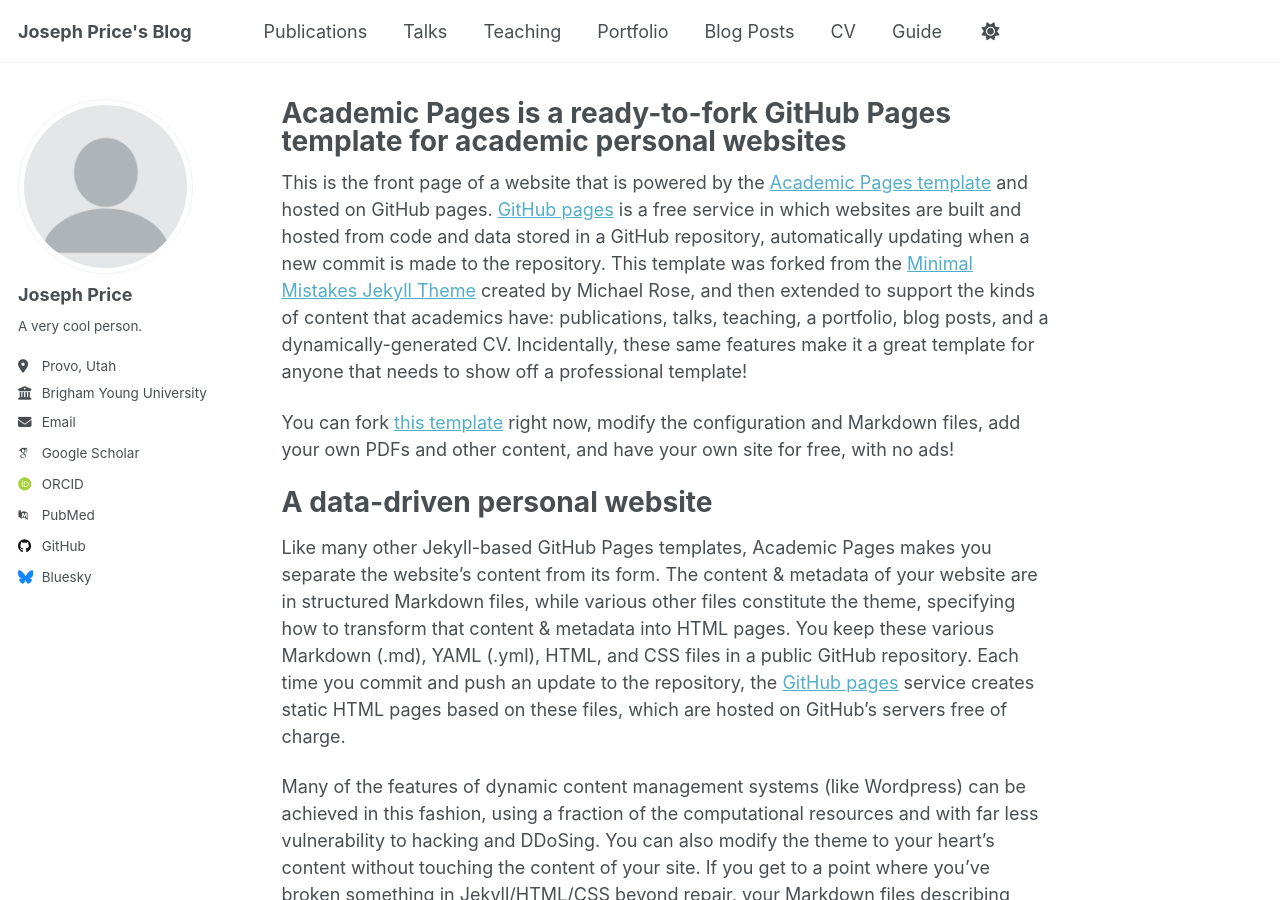
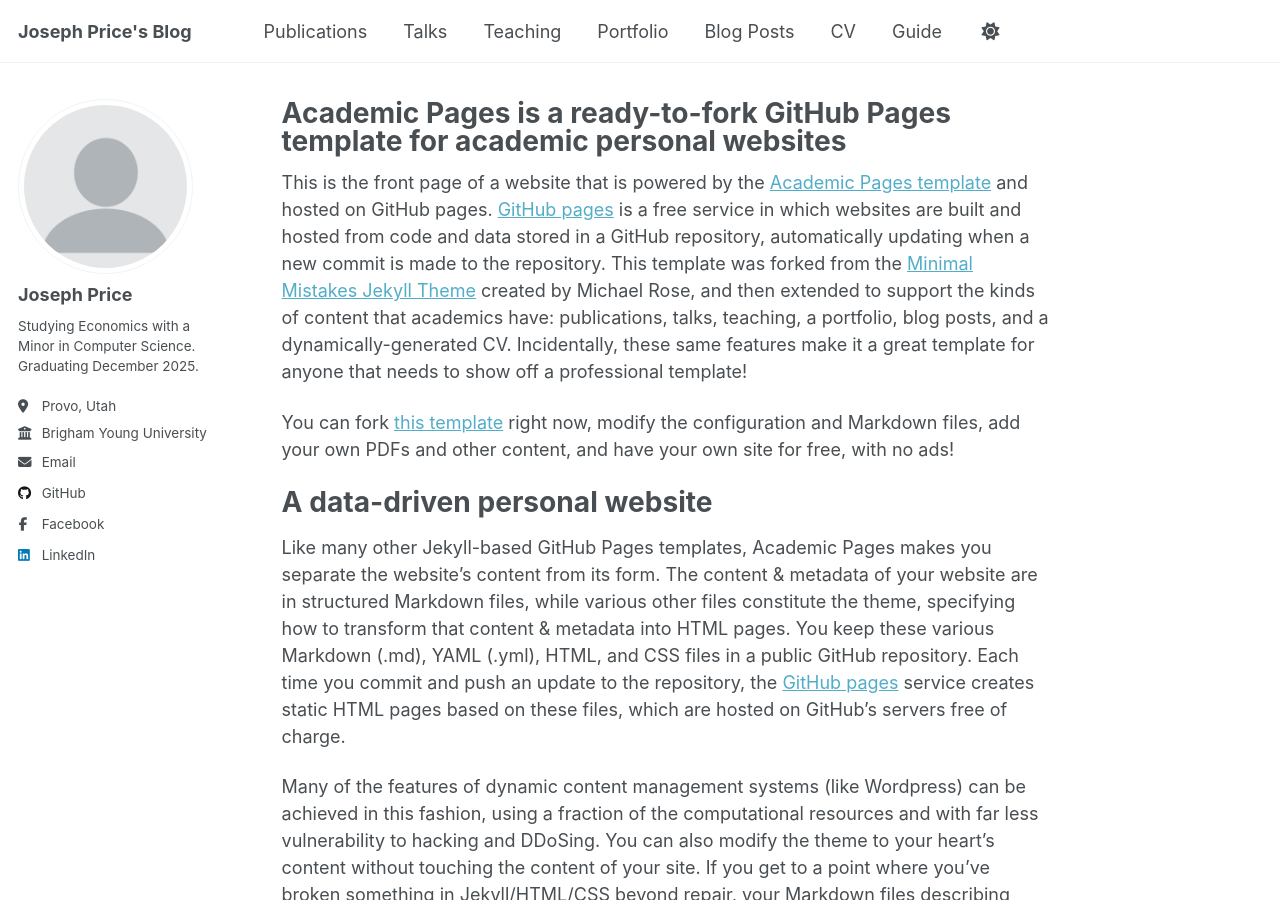
Before and after one commit to XenotropicMousePotato/xenotropicmousepotato.github.io, a Jekyll site: the page built from _pages/about.md, in a window 1280 px wide and 900 px high. Built offline with Jekyll 4.4.1, drawn with Linux system fonts in a browser that asks for light colours; some web fonts are replaced; a script that is not in the unit is left out; part of the change alters nothing that is shown.

Commit message:
Added links for social media

```diff
--- a/_config.yml
+++ b/_config.yml
@@ -24,8 +24,8 @@ author:
   # Biographic information
   avatar           : "profile.png"
   name             : "Joseph Price"
-  pronouns         : # example: "she/her"
-  bio              : "A very cool person."
+  pronouns         : # example""
+  bio              : "Studying Economics with a Minor in Computer Science. Graduating December 2025."
   location         : "Provo, Utah"
   employer         : "Brigham Young University"
   uri              : # URL
@@ -34,11 +34,11 @@ author:
   # Academic websites
   academia         : # URL
   arxiv            : # URL - Update with the correct link to your profile
-  googlescholar    : "https://scholar.google.com/citations?user=PS_CX0AAAAAJ"
+  googlescholar    : # URL
   impactstory      : # URL
-  orcid            : "http://orcid.org/yourorcidurl"
+  orcid            : # URL
   semantic         : # URL
-  pubmed           : "https://www.ncbi.nlm.nih.gov/pubmed/?term=john+snow"
+  pubmed           : # URL
   researchgate     : # URL
   scopus           : # URL
 
@@ -46,14 +46,14 @@ author:
   bitbucket        : # Username - Update with your username on the site
   codepen          : # Username
   dribbble         : # Username
-  github           : "academicpages"
+  github           : "xenotropicmousepotato"
   kaggle           : # Username
   stackoverflow    : # User number or user number and name (i.e., use "1" or "1/jeff-atwood")
 
   # Social media
   artstation       : # Username
-  bluesky          : "bsky.app" # Replace this with you Bluesky username
-  facebook         : # Username
+  bluesky          : # Replace this with you Bluesky username
+  facebook         : "facebook.com/joseph.price.3792"
   flickr           : # Username
   foursquare       : # Username
   goodreads        : # Username
@@ -61,7 +61,7 @@ author:
   keybase          : # Username
   instagram        : # Username
   lastfm           : # Username
-  linkedin         : # Username
+  linkedin         : "linkedin.com/in/joseph-p-358860132"
   mastodon         : # URL
   medium           : # URL
   pinterest        : # Username
@@ -90,7 +90,7 @@ publication_category:
 teaser                   :  # filename of teaser fallback teaser image placed in /images/, .e.g. "500x300.png"
 breadcrumbs              : false # true, false (default)
 words_per_minute         : 160
-future                   : true
+future                   : false
 read_more                : "disabled" # if enabled, adds "Read more" links to excerpts
 talkmap_link             : false      #change to true to add link to talkmap on talks page
 comments:
```
